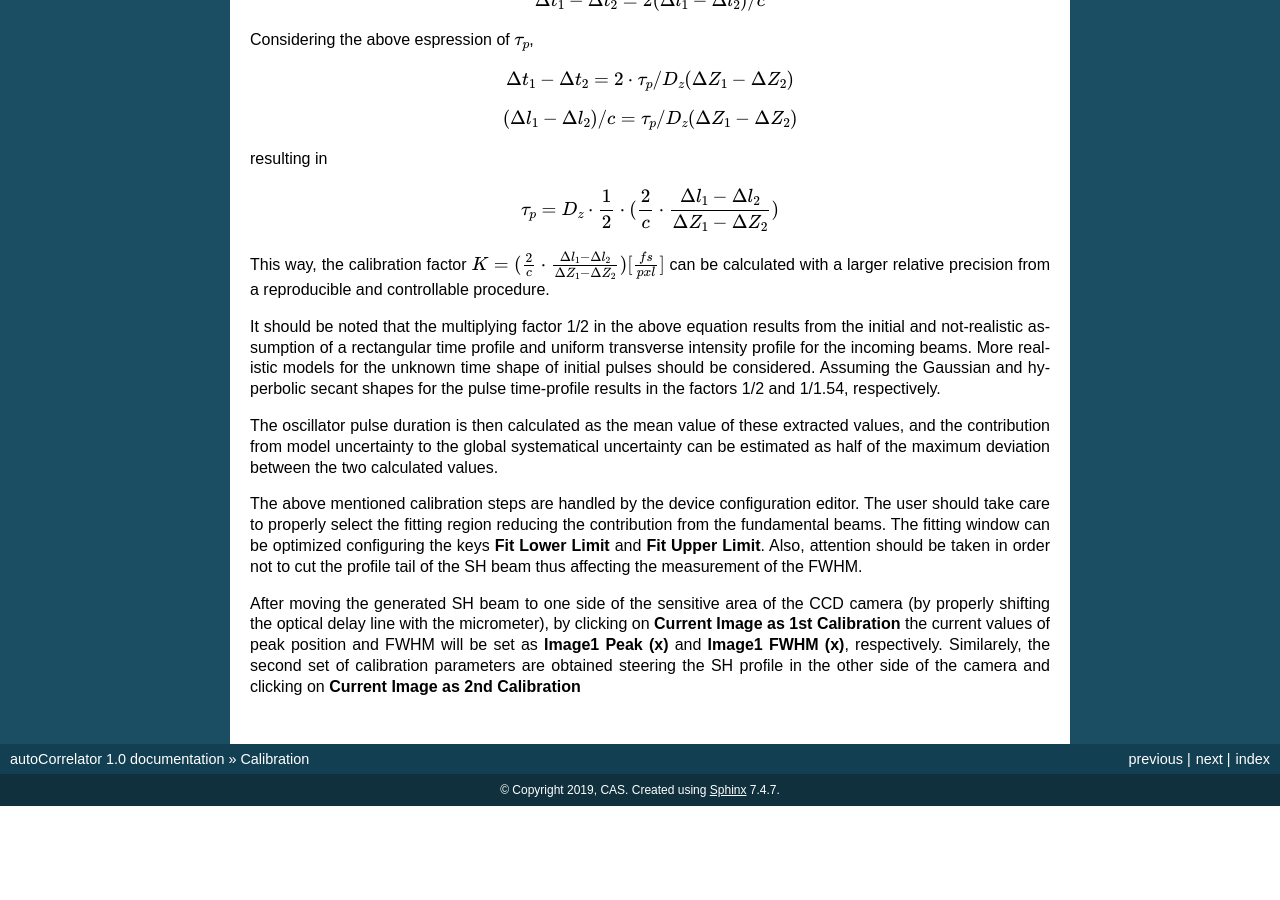
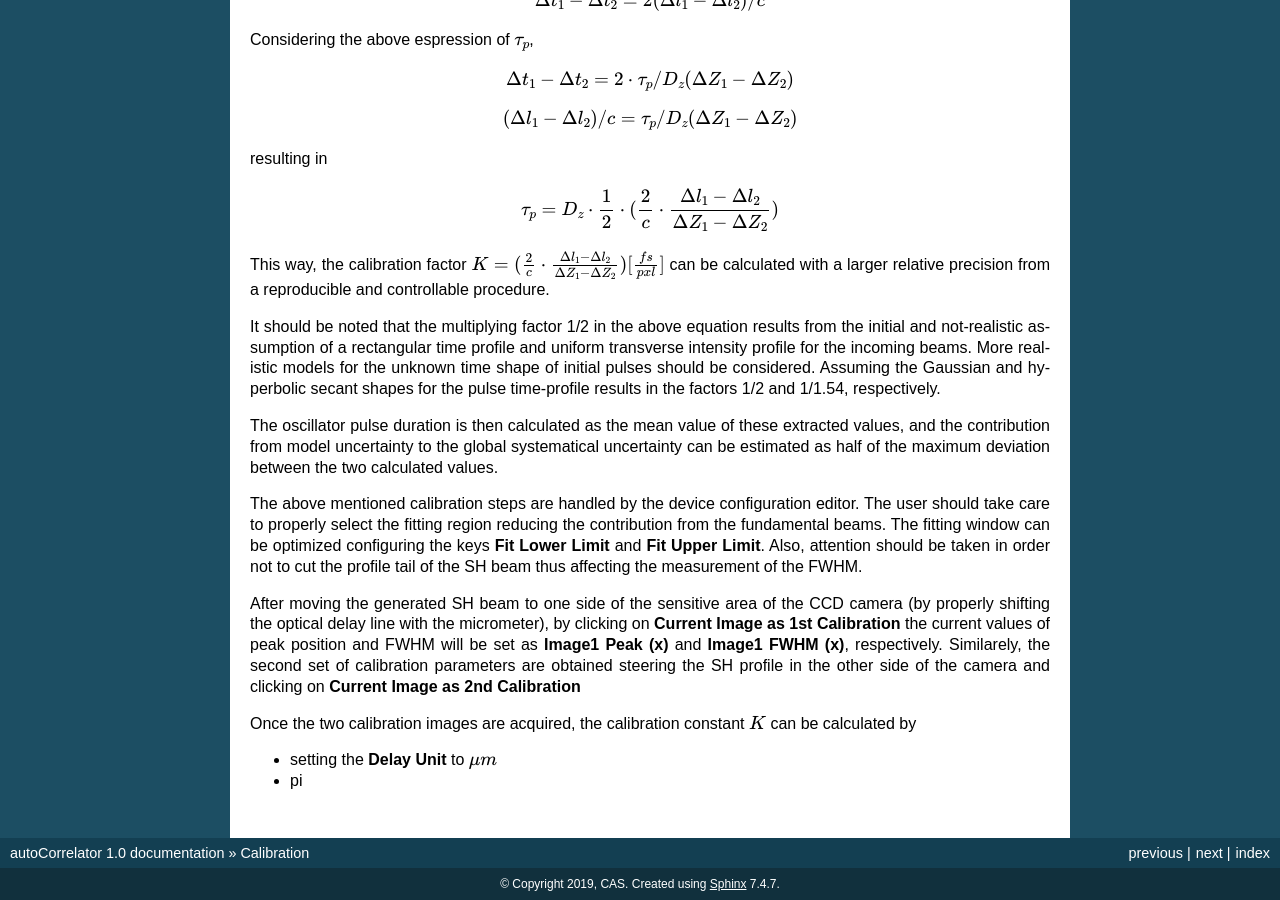
Before and after one commit to European-XFEL/imageProcessor, a Sphinx documentation site: the page built from doc/source/calibration.rst, in a window 1280 px wide and 900 px high, scrolled down 878 px. Built offline with Sphinx 7.4.7, drawn with Linux system fonts in a browser that asks for light colours; before the commit the page ends 1684 px from its top, so only the background shows below that.

Commit message:
calibration: constant

```diff
--- a/doc/source/calibration.rst
+++ b/doc/source/calibration.rst
@@ -98,3 +98,10 @@ peak position and FWHM will be set as **Image1 Peak (x)** and
 **Image1 FWHM (x)**, respectively. Similarely, the second set of calibration
 parameters are obtained steering the SH profile in the other side of the
 camera and clicking on **Current Image as 2nd Calibration**
+
+Once the two calibration images are acquired, the calibration constant
+:math:`K` can be calculated by
+
+* setting the **Delay Unit** to :math:`\mu m`
+
+* pi
```
